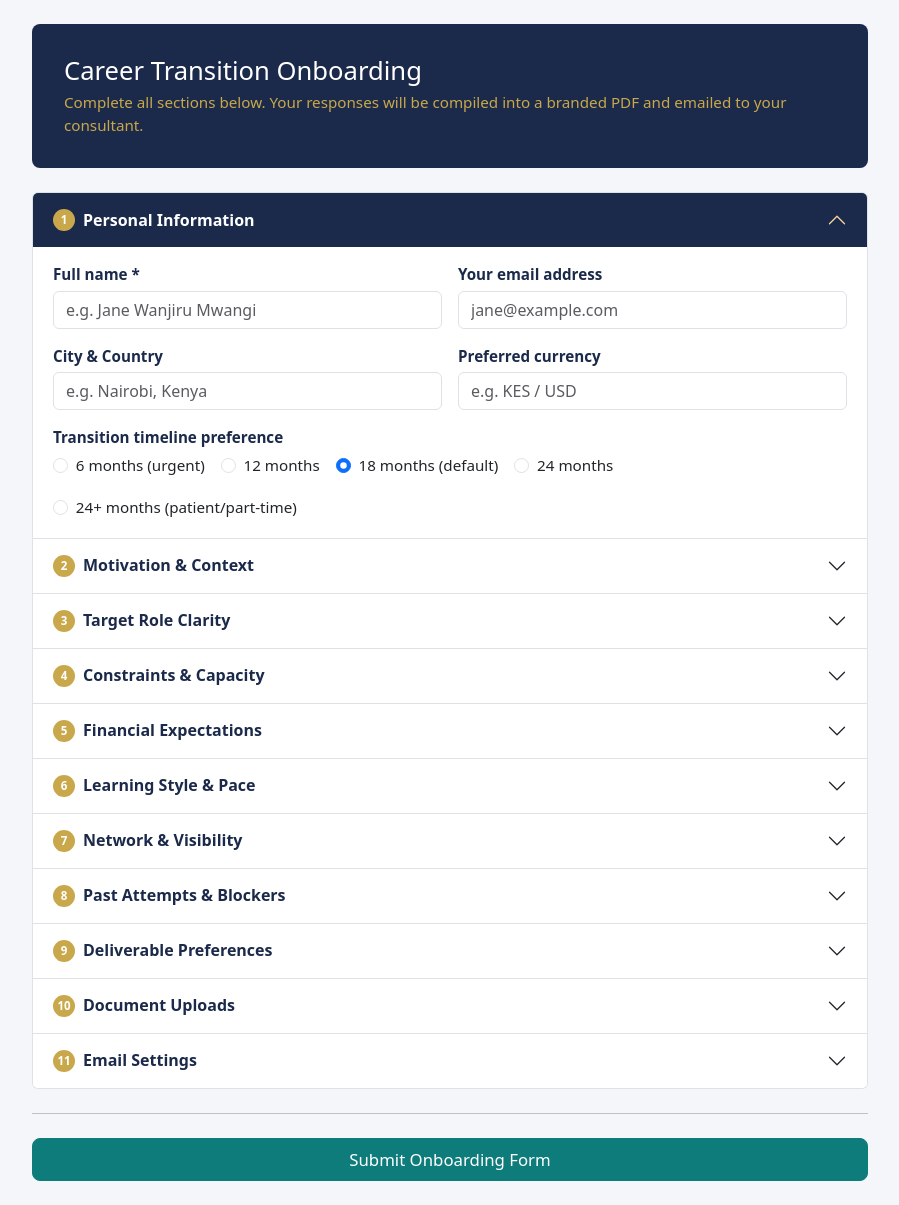
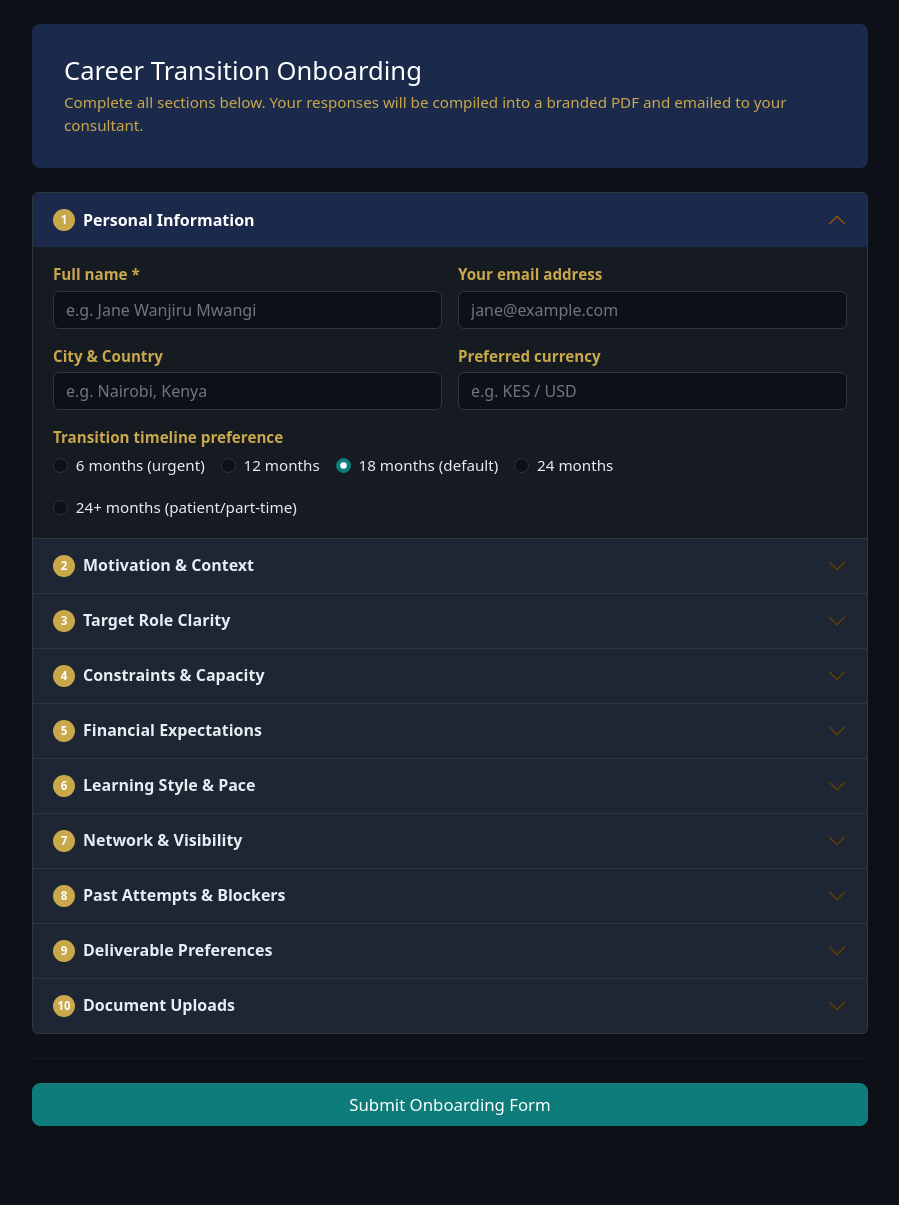
Before and after one commit to ericgitonga/career-transition-intake, a Flask app: page / in a window 1280 px wide. Shown: the whole page, without its empty margins (190-1089 px from the left). After the commit the page ends 1126 px from the top, so only its background shows below. Run offline with Flask 3, Linux system fonts and the light colour scheme; some libraries are stand-ins or nearby versions.

Commit message:
Remove Email Settings section; apply dark theme
- Email sends automatically on every submission (no checkbox needed)
- Section 11 removed entirely — form goes straight from uploads to submit
- Dark theme: #0d1117 body, #161b22 accordion panels, gold labels,
  teal focus rings, all inputs dark-styled; uses data-bs-theme=dark
- Success message updated: confirms submission, download, and email status

Co-Authored-By: Claude Sonnet 4.6 <noreply@anthropic.com>

```diff
--- a/app.py
+++ b/app.py
@@ -186,9 +186,7 @@ def send_email(pdf_path, data, upload_paths):
 
 @app.route("/")
 def index():
-    return render_template("index.html",
-                           email_configured=bool(os.environ.get("RESEND_API_KEY")),
-                           recipient=RECIPIENT)
+    return render_template("index.html", recipient=RECIPIENT)
 
 
 @app.route("/submit", methods=["POST"])
@@ -253,7 +251,7 @@ def submit():
             uploads.append(tmp.name)
 
     email_status = "skipped"
-    if request.form.get("send_email_flag") == "on" and os.environ.get("RESEND_API_KEY"):
+    if os.environ.get("RESEND_API_KEY"):
         try:
             send_email(pdf_path, data, uploads)
             email_status = "sent"
--- a/templates/index.html
+++ b/templates/index.html
@@ -1,5 +1,5 @@
 <!doctype html>
-<html lang="en">
+<html lang="en" data-bs-theme="dark">
 <head>
   <meta charset="utf-8">
   <meta name="viewport" content="width=device-width, initial-scale=1">
@@ -7,22 +7,46 @@
   <link href="https://cdn.jsdelivr.net/npm/bootstrap@5.3.3/dist/css/bootstrap.min.css" rel="stylesheet">
   <style>
     :root { --navy:#1B2A4A; --teal:#0E7C7B; --gold:#C9A84C; }
-    body { background:#f4f6f9; font-size:.95rem; }
+    body { background:#0d1117; color:#e6edf3; font-size:.95rem; }
+
     .form-header { background:var(--navy); color:#fff; padding:2rem; border-radius:.5rem; margin-bottom:1.5rem; }
     .form-header h1 { color:#fff; font-size:1.6rem; margin-bottom:.25rem; }
     .form-header p  { color:var(--gold); margin:0; }
-    .accordion-button { font-weight:600; color:var(--navy); }
+
+    .accordion-item  { background:#161b22; border-color:#30363d; }
+    .accordion-body  { background:#161b22; }
+    .accordion-button { font-weight:600; color:#e6edf3; background:#1e2533; }
     .accordion-button:not(.collapsed) { background:var(--navy); color:#fff; box-shadow:none; }
     .accordion-button:not(.collapsed)::after { filter:invert(1); }
+    .accordion-button.collapsed::after    { filter:invert(1) brightness(.7); }
     .accordion-button:focus { box-shadow:none; }
+
     .num { background:var(--gold); color:#fff; border-radius:50%;
            width:22px; height:22px; display:inline-flex; align-items:center;
            justify-content:center; font-size:.72rem; font-weight:700; margin-right:8px; flex-shrink:0; }
+
+    .form-label { font-weight:600; color:var(--gold); margin-bottom:.3rem; }
+    .form-text  { color:#8b949e; }
+    .range-val  { font-weight:700; color:var(--teal); }
+    .text-muted { color:#8b949e !important; }
+
+    .form-control, .form-select {
+      background:#0d1117; border-color:#30363d; color:#e6edf3;
+    }
+    .form-control:focus, .form-select:focus {
+      background:#0d1117; border-color:var(--teal); color:#e6edf3;
+      box-shadow:0 0 0 .2rem rgba(14,124,123,.25);
+    }
+    .form-control::placeholder { color:#6e7681; }
+
+    .form-check-input { background-color:#0d1117; border-color:#30363d; }
+    .form-check-input:checked { background-color:var(--teal); border-color:var(--teal); }
+    .form-check-label { color:#e6edf3; }
+
     .btn-submit { background:var(--teal); border-color:var(--teal); font-size:1.05rem; }
     .btn-submit:hover { background:var(--navy); border-color:var(--navy); }
-    .form-label { font-weight:600; color:var(--navy); margin-bottom:.3rem; }
-    .form-text  { color:#666; }
-    .range-val  { font-weight:700; color:var(--teal); }
+
+    hr { border-color:#30363d; }
   </style>
 </head>
 <body>
@@ -369,32 +393,6 @@
       </div>
     </div>
 
-    <!-- 11. Email Settings -->
-    <div class="accordion-item">
-      <h2 class="accordion-header">
-        <button class="accordion-button collapsed" type="button" data-bs-toggle="collapse" data-bs-target="#s11">
-          <span class="num">11</span> Email Settings
-        </button>
-      </h2>
-      <div id="s11" class="accordion-collapse collapse">
-        <div class="accordion-body">
-          {% if email_configured %}
-          <div class="alert alert-success py-2 mb-3">
-            Your completed intake PDF will be emailed automatically to <strong>{{ recipient }}</strong>.
-          </div>
-          <div class="form-check">
-            <input class="form-check-input" type="checkbox" name="send_email_flag" id="send_email_flag" checked>
-            <label class="form-check-label" for="send_email_flag">Send intake PDF (and uploaded documents) to {{ recipient }}</label>
-          </div>
-          {% else %}
-          <div class="alert alert-warning py-2">
-            Email delivery is not configured on this server. Your PDF will be available to download only.
-          </div>
-          {% endif %}
-        </div>
-      </div>
-    </div>
-
   </div><!-- /accordion -->
 
   <hr class="my-4">
@@ -447,11 +445,13 @@
         document.body.appendChild(tmp); tmp.click(); document.body.removeChild(tmp);
 
         const emailStatus = res.headers.get('x-email-status');
-        let emailNote = '';
-        if (emailStatus === 'sent')   emailNote = ' Email sent to consultant.';
-        if (emailStatus === 'failed') emailNote = ' (Email delivery failed — check your App Password and try again.)';
+        let emailNote = emailStatus === 'sent'
+          ? ' A copy has been emailed to your consultant.'
+          : emailStatus === 'failed'
+          ? ' (Email delivery failed — please contact your consultant directly.)'
+          : '';
         status.className = 'alert alert-success';
-        status.textContent = 'PDF generated successfully — your download should start automatically.' + emailNote;
+        status.textContent = 'Your intake form has been submitted. Your PDF is downloading now.' + emailNote;
       } else {
         const txt = await res.text();
         status.className = 'alert alert-danger';
```
